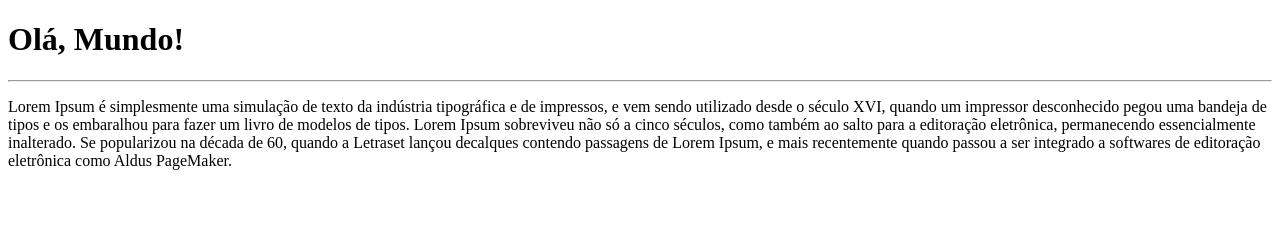
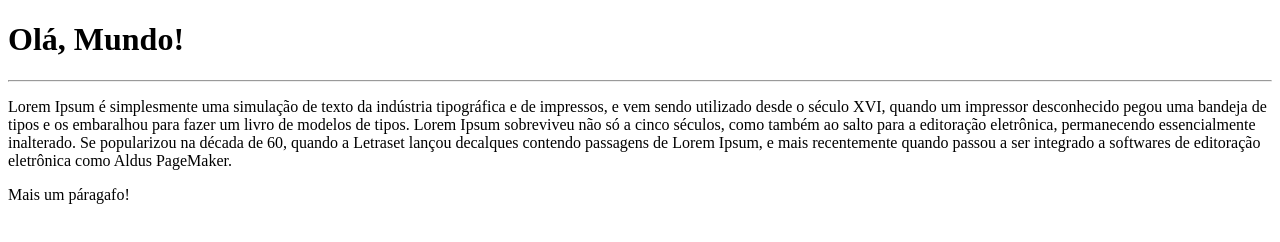
Before and after one commit to AndersonDutra7/Ol--Mundo-Git-Hub, a plain HTML site: page site-exemplo/index.html in a window 1280 px wide. Drawn offline with Linux system fonts and the light colour scheme.

Commit message:
Adicionado um paragrafo

```diff
--- a/site-exemplo/index.html
+++ b/site-exemplo/index.html
@@ -13,5 +13,6 @@
       como também ao salto para a editoração eletrônica, permanecendo essencialmente inalterado.
       Se popularizou na década de 60, quando a Letraset lançou decalques contendo passagens de Lorem Ipsum,
       e mais recentemente quando passou a ser integrado a softwares de editoração eletrônica como Aldus PageMaker.</p>
+    <p>Mais um páragafo! </p>
 </body>
 </html>
```
